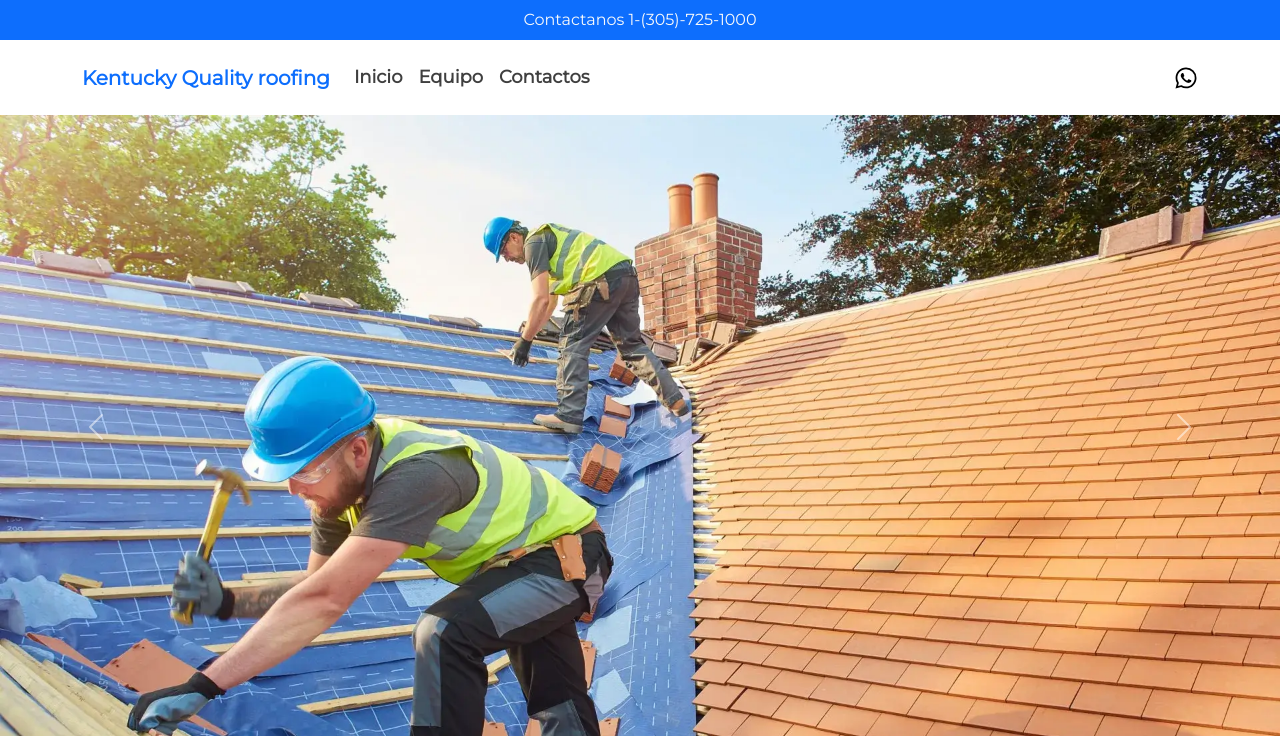
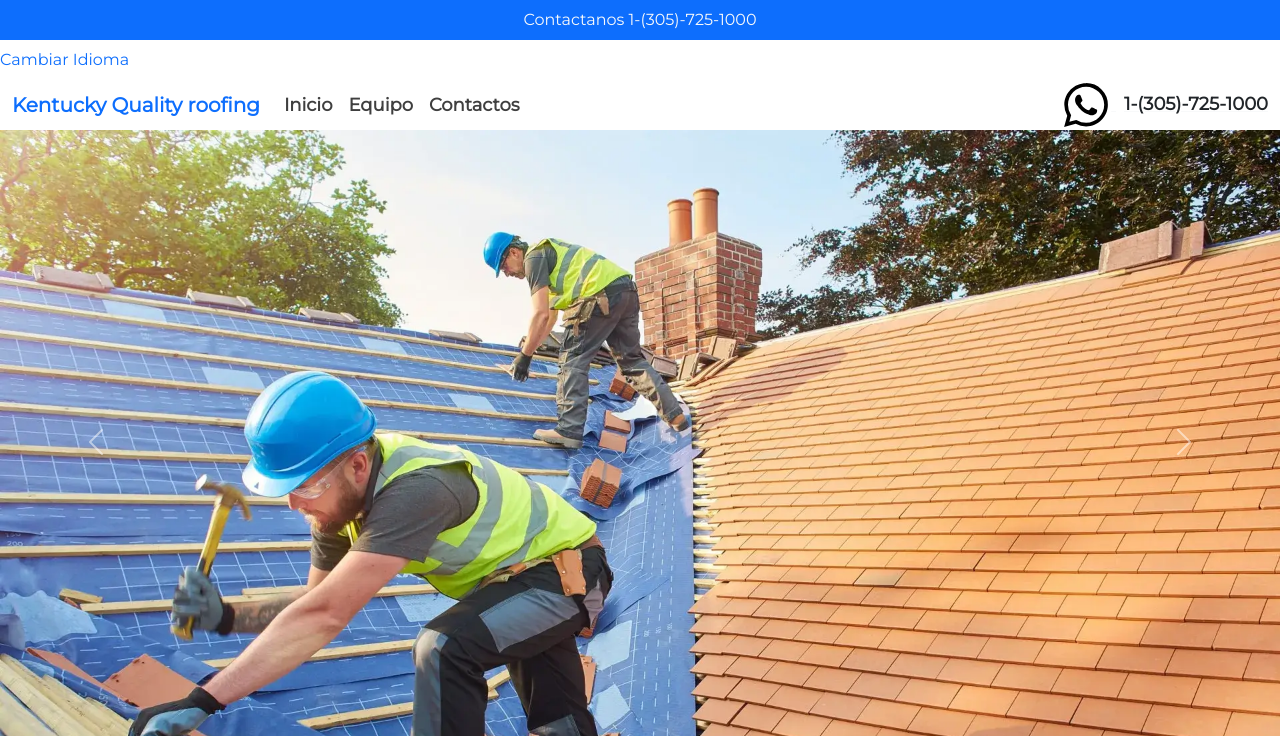
Before and after one commit to Edinson03/Kentuckyqualityroofing.github.io, a plain HTML site: page index.html in a window 1280 px wide. Shown: the top 736 px of the page. Drawn offline with nearby package versions, Linux system fonts and the light colour scheme.

Commit message:
Barra de navegacion arreglada

```diff
--- a/index.html
+++ b/index.html
@@ -19,9 +19,15 @@
     <header class="container-fluid bg-primary d-flex justify-content-center">
         <p class="text-light mb-0 p-2 fs-6">Contactanos 1-(305)-725-1000</p>
     </header>
+    <ul class="navbar-nav me-auto mb-2 mb-lg-0">
+      <!-- ... Otros elementos de menú ... -->
+      <li class="nav-item">
+          <a class="nav-link" href="#" id="toggle-language-button">Cambiar Idioma</a>
+      </li>
+  </ul>
 
-    <nav  class="navbar navbar-expand-lg navbar-light p-3"  id="menu">
-        <div class="container">
+  <nav class="navbar navbar-expand-lg navbar-light p-0" id="menu">
+    <div class="container-fluid">
       <a class="navbar-brand" href="#">
         <span class="fs-5 text-primary fw-bold">Kentucky Quality roofing</span>
       </a>
@@ -29,8 +35,8 @@
         <span class="navbar-toggler-icon"></span>
       </button>
 
-          <div class="collapse navbar-collapse" id="navbarSupportedContent">
-            <ul class="navbar-nav me-auto mb-2 mb-lg-0">
+      <div class="collapse navbar-collapse d-flex justify-content-between" id="navbarSupportedContent">
+        <ul class="navbar-nav flex-fill me-auto mb-2 mb-lg-0">
           <li class="nav-item">
             <a class="nav-link" aria-current="page" href="#">Inicio</a>
           </li>
@@ -42,15 +48,16 @@
           </li>
         </ul>
 
-            <div class="navbar-text">
+        <div class="navbar-item text-light d-flex align-items-center">
           <a href="https://api.whatsapp.com/send?phone=13057251000" target="_blank" class="text-light">
-                  <img src="./img/logw.svg" alt="WhatsApp" width="24" height="24">
+            <img src="./img/logw.svg" alt="WhatsApp" width="50" height="50">
+            <span class="ms-2 text-dark">1-(305)-725-1000</span>
           </a>
         </div>
       </div>
-
     </div>
   </nav>
+
 
 
 
@@ -96,7 +103,7 @@
     <section class="d-flex flex-column justify-content-center align-items-center pt-5  text-center w-50 m-auto" id="intro">
     <h1 class="p-3 fs-2 border-top border-3">Una agencia única para todas tus necesidades de <span class="text-primary">Roofing Profesional<span/></h1>
      <p class="p-3  fs-4">
-         <span class="text-primary">Kentucky Quality roofing</span> es la agencia donde te ayudamos establecer tu presencia online. SEO, paginas WEB, tiendas virtuales, redes sociales
+         <span class="text-primary">Kentucky Quality roofing</span> es tu equipo. ¡Estamos aquí para superar tus expectativas y dejar un techo que te haga sentir seguro y satisfecho!
      </p>
     </section>
 
```
Lines whose indentation alone changed are shown as unchanged.
